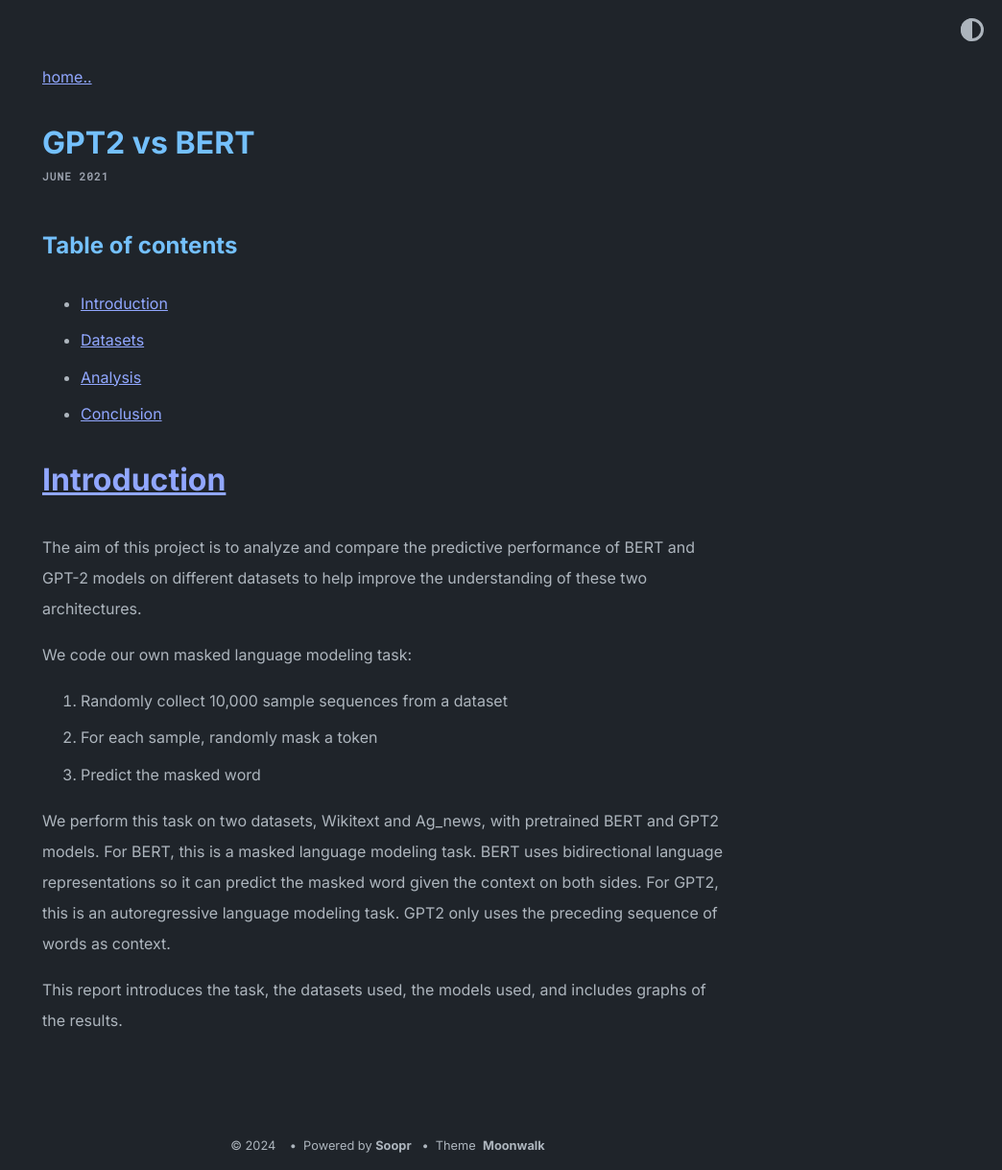
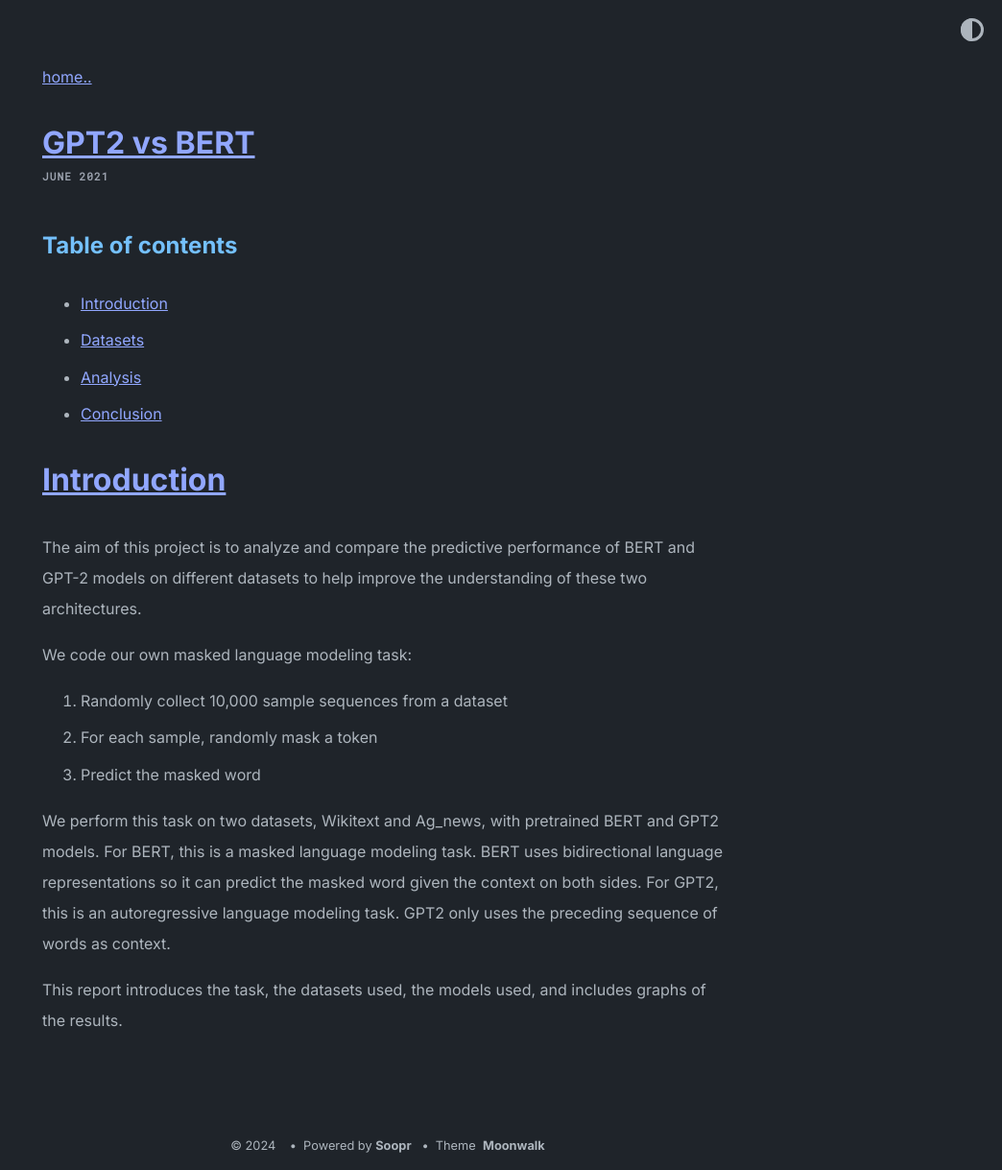
Before and after one commit to M4sum/m4sum.github.io, a Jekyll site: the page built from _posts/2021-06-13-BERT-vs-GPT2.md, in a window 1280 px wide. Shown: the whole page at 96% size, without its empty margins (236-1280 px from the left). Built offline with Jekyll 4.4.1, drawn with Linux system fonts in a browser that asks for light colours.

Commit message:
Update post.html

```diff
--- a/_layouts/post.html
+++ b/_layouts/post.html
@@ -3,6 +3,8 @@ layout: default
 ---
 
 <a href="{{ "/" | relative_url }}">{{ site.theme_config.back_home_text }}</a>
-<h1 class="post-title">{{ page.title }}</h1>
+<h1 class="post-title" >
+  <a href="{{ page.platform_url }}" target="_blank">{{ page.title }}</a>
+</h1>
 {% include date_and_social_share.html %}
 {{ content }}
```
